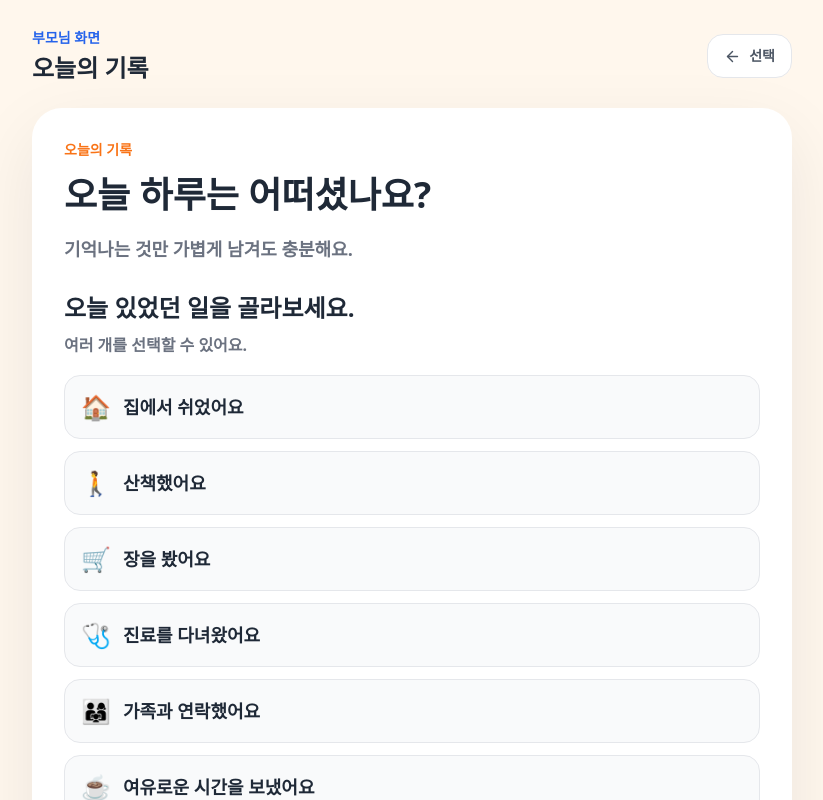
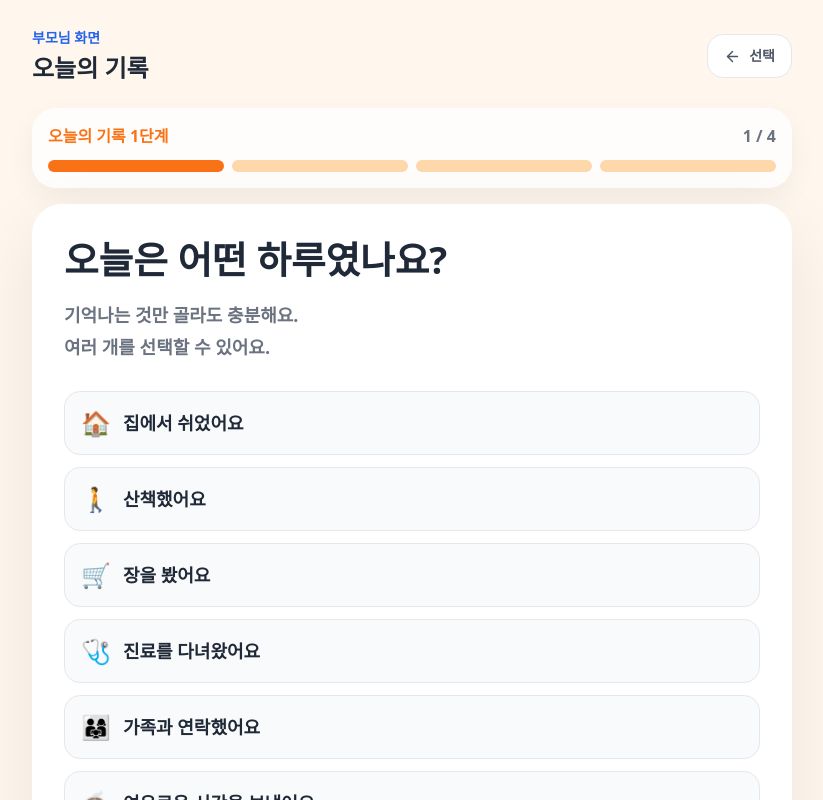
Before and after one commit to hotoksusu/Thinking-of-You, a Next.js app: page /app in a window 1280 px wide. Both pictures are taken after a click on the button "부모님 화면 보기". Shown: the top 800 px of the page, without its empty margins (228-1051 px from the left). Built offline with nearby package versions, Linux system fonts and the light colour scheme; a web font is replaced by a local one.

Commit message:
Convert parent record flow to steps

```diff
--- a/src/components/user-mode.tsx
+++ b/src/components/user-mode.tsx
@@ -51,6 +51,8 @@ type TodayRecord = {
   activityTags?: SeniorActivity[];
   moodTag?: SeniorMood;
   note?: string;
+  viewedSupportMessage?: boolean;
+  completedTodayRecord?: boolean;
   createdAt: string;
 };
 
@@ -305,7 +307,7 @@ export function UserMode({ initialRegistered, initialRole }: { initialRegistered
   }
 
   if (experienceRole === "parent") {
-    return <ParentExperience encouragements={encouragements} onSaved={handleSaved} onBack={() => setExperienceRole(null)} />;
+    return <ParentExperience encouragements={encouragements} onSaved={handleSaved} onBack={() => setExperienceRole(null)} onViewFamily={() => setExperienceRole("family")} />;
   }
 
   return <FamilyExperience profile={profile} records={records} onSent={handleSent} onReset={resetService} onBack={() => setExperienceRole(null)} />;
@@ -403,18 +405,14 @@ function ExperienceHeader({ eyebrow, title, onBack }: { eyebrow: string; title:
   );
 }
 
-function ParentExperience({ encouragements, onSaved, onBack }: { encouragements: Encouragement[]; onSaved: (record: TodayRecord) => void; onBack: () => void }) {
+function ParentExperience({ encouragements, onSaved, onBack, onViewFamily }: { encouragements: Encouragement[]; onSaved: (record: TodayRecord) => void; onBack: () => void; onViewFamily: () => void }) {
   const encouragement = encouragements[0] ?? defaultEncouragement(defaultProfile);
 
   return (
     <main className="min-h-screen bg-[#FFF7ED] px-5 py-7 text-[#1F2937] sm:px-8">
       <div className="mx-auto w-full max-w-[760px]">
         <ExperienceHeader eyebrow="부모님 화면" title="오늘의 기록" onBack={onBack} />
-        <div className="grid gap-5">
-          <ParentTodayRecordCard onSaved={onSaved} />
-          <TodayEncouragementCard encouragement={encouragement} />
-          <WeeklyMemoryCard audience="parent" />
-        </div>
+        <ParentSteppedRecordExperience encouragement={encouragement} onSaved={onSaved} onViewFamily={onViewFamily} />
       </div>
     </main>
   );
@@ -501,6 +499,207 @@ function FamilyReportCard({ records }: { records: TodayRecord[] }) {
         {latestSummary ? <MiniSummary title="가장 최근 오늘의 기록" value={latestSummary} /> : null}
       </div>
     </SectionCard>
+  );
+}
+
+function ParentSteppedRecordExperience({ encouragement, onSaved, onViewFamily }: { encouragement: Encouragement; onSaved: (record: TodayRecord) => void; onViewFamily: () => void }) {
+  const [step, setStep] = useState(1);
+  const [selectedActivities, setSelectedActivities] = useState<SeniorActivity[]>([]);
+  const [selectedMood, setSelectedMood] = useState<SeniorMood | null>(null);
+  const [completed, setCompleted] = useState(false);
+
+  function toggleActivity(activity: SeniorActivity) {
+    setSelectedActivities((current) =>
+      current.includes(activity)
+        ? current.filter((item) => item !== activity)
+        : [...current, activity],
+    );
+  }
+
+  function completeRecord() {
+    const moodTag = selectedMood ?? "normal";
+    const record: TodayRecord = {
+      id: `record-${Date.now()}`,
+      moment: getSeniorMoodLabel(moodTag),
+      activity: selectedActivities.map(getSeniorActivityLabel).join(", "),
+      message: encouragement.message,
+      activityTags: selectedActivities,
+      moodTag,
+      note: "",
+      viewedSupportMessage: true,
+      completedTodayRecord: true,
+      createdAt: new Date().toISOString(),
+    };
+    const items = [record, ...readRecords()];
+    window.localStorage.setItem(recordsKey, JSON.stringify(items));
+    setCompleted(true);
+    onSaved(record);
+  }
+
+  if (completed) {
+    return (
+      <StepShell step={4}>
+        <section className="grid min-h-[62vh] content-center rounded-[30px] bg-white p-6 text-center shadow-[0_24px_70px_rgba(15,23,42,0.08)] sm:p-8">
+          <div className="mx-auto flex size-16 items-center justify-center rounded-full bg-[#F0FDF4] text-[#15803D]">
+            <Check size={32} aria-hidden />
+          </div>
+          <h2 className="mt-6 text-[2rem] font-black leading-tight">오늘의 기록이 남겨졌습니다.</h2>
+          <p className="mt-4 text-xl font-bold leading-8 text-[#166534]">가족에게 안심이 전해졌어요.</p>
+          <div className="mt-8 grid gap-3">
+            <button type="button" onClick={onViewFamily} className="min-h-16 w-full rounded-2xl bg-[#2563EB] px-5 text-xl font-black text-white shadow-[0_16px_34px_rgba(37,99,235,0.22)]">
+              가족 화면 살펴보기
+            </button>
+            <button
+              type="button"
+              onClick={() => {
+                setCompleted(false);
+                setStep(1);
+                setSelectedActivities([]);
+                setSelectedMood(null);
+              }}
+              className="min-h-16 w-full rounded-2xl border border-[#E5E7EB] bg-white px-5 text-xl font-black text-[#4B5563]"
+            >
+              홈으로 돌아가기
+            </button>
+          </div>
+        </section>
+      </StepShell>
+    );
+  }
+
+  return (
+    <StepShell step={step}>
+      {step === 1 ? (
+        <StepCard
+          title="오늘은 어떤 하루였나요?"
+          description={
+            <>
+              기억나는 것만 골라도 충분해요.
+              <br />
+              여러 개를 선택할 수 있어요.
+            </>
+          }
+          footer={
+            <>
+              <button type="button" onClick={() => setStep(2)} className="min-h-16 w-full rounded-2xl bg-[#F97316] px-5 text-xl font-black text-white shadow-[0_16px_34px_rgba(249,115,22,0.22)]">
+                다음
+              </button>
+              <p className="mt-3 text-center text-sm font-bold text-[#9CA3AF]">생각나는 것이 없어도 괜찮아요.</p>
+            </>
+          }
+        >
+          <div className="grid gap-3">
+            {seniorActivityOptions.map((option) => (
+              <SeniorChoiceButton
+                key={option.value}
+                selected={selectedActivities.includes(option.value)}
+                emoji={option.emoji}
+                label={option.label}
+                onClick={() => toggleActivity(option.value)}
+              />
+            ))}
+          </div>
+        </StepCard>
+      ) : null}
+
+      {step === 2 ? (
+        <StepCard
+          title="오늘 하루 느낌은 어땠나요?"
+          description="가장 가까운 하나만 골라주세요."
+          footer={
+            <button
+              type="button"
+              onClick={() => setStep(3)}
+              disabled={!selectedMood}
+              className="min-h-16 w-full rounded-2xl bg-[#F97316] px-5 text-xl font-black text-white shadow-[0_16px_34px_rgba(249,115,22,0.22)] disabled:bg-[#FDBA74] disabled:shadow-none"
+            >
+              다음
+            </button>
+          }
+        >
+          <div className="grid gap-3">
+            {seniorMoodOptions.map((option) => (
+              <SeniorChoiceButton
+                key={option.value}
+                selected={selectedMood === option.value}
+                emoji={option.emoji}
+                label={option.label}
+                onClick={() => setSelectedMood(option.value)}
+              />
+            ))}
+          </div>
+        </StepCard>
+      ) : null}
+
+      {step === 3 ? (
+        <StepCard
+          title="오늘의 응원이 도착했어요 ❤️"
+          description={
+            <>
+              답장하지 않아도 괜찮아요.
+              <br />
+              읽기만 해도 가족에게 마음이 전해져요.
+            </>
+          }
+          footer={
+            <button type="button" onClick={() => setStep(4)} className="min-h-16 w-full rounded-2xl bg-[#F97316] px-5 text-xl font-black text-white shadow-[0_16px_34px_rgba(249,115,22,0.22)]">
+              읽었어요
+            </button>
+          }
+        >
+          <div className="rounded-[26px] bg-[#FFF7ED] p-5">
+            <p className="text-lg font-black text-[#C2410C]">{encouragement.sender}이 보낸 응원</p>
+            <p className="mt-4 text-2xl font-black leading-9 text-[#1F2937]">{encouragement.message}</p>
+          </div>
+        </StepCard>
+      ) : null}
+
+      {step === 4 ? (
+        <StepCard
+          title="이번 주의 하루들"
+          description="하루하루가 잘 남겨지고 있어요."
+          footer={
+            <button type="button" onClick={completeRecord} className="min-h-16 w-full rounded-2xl bg-[#F97316] px-5 text-xl font-black text-white shadow-[0_16px_34px_rgba(249,115,22,0.22)]">
+              오늘의 기록 완료
+            </button>
+          }
+        >
+          <WeeklySummaryContent audience="parent" />
+        </StepCard>
+      ) : null}
+    </StepShell>
+  );
+}
+
+function StepShell({ step, children }: { step: number; children: ReactNode }) {
+  return (
+    <div>
+      <div className="mb-4 rounded-[24px] bg-white/80 p-4 shadow-[0_10px_28px_rgba(15,23,42,0.05)]">
+        <div className="flex items-center justify-between gap-4">
+          <p className="text-base font-black text-[#F97316]">오늘의 기록 {step}단계</p>
+          <p className="text-base font-black text-[#6B7280]">{step} / 4</p>
+        </div>
+        <div className="mt-3 grid grid-cols-4 gap-2" aria-hidden>
+          {[1, 2, 3, 4].map((item) => (
+            <span key={item} className={`h-3 rounded-full ${item <= step ? "bg-[#F97316]" : "bg-[#FED7AA]"}`} />
+          ))}
+        </div>
+      </div>
+      {children}
+    </div>
+  );
+}
+
+function StepCard({ title, description, children, footer }: { title: string; description: ReactNode; children: ReactNode; footer: ReactNode }) {
+  return (
+    <section className="grid min-h-[68vh] rounded-[30px] bg-white p-6 shadow-[0_24px_70px_rgba(15,23,42,0.08)] sm:p-8">
+      <div>
+        <h2 className="text-[2rem] font-black leading-tight sm:text-[2.35rem]">{title}</h2>
+        <p className="mt-4 text-lg font-semibold leading-8 text-[#6B7280]">{description}</p>
+      </div>
+      <div className="mt-7">{children}</div>
+      <div className="mt-8 self-end">{footer}</div>
+    </section>
   );
 }
 
@@ -1160,19 +1359,27 @@ function RecordCompleteCard({ record }: { record?: TodayRecord }) {
 }
 
 function WeeklyMemoryCard({ audience = "parent" }: { audience?: "parent" | "family" }) {
+  return (
+    <section className="rounded-[28px] bg-white p-6 shadow-[0_24px_70px_rgba(15,23,42,0.08)]">
+      <p className="text-sm font-black text-[#2563EB]">최근 7일 기준</p>
+      <h2 className="mt-3 text-2xl font-black leading-tight">{audience === "parent" ? "이번 주의 하루들" : "이번 주 안심 패턴"}</h2>
+      <WeeklySummaryContent audience={audience} />
+    </section>
+  );
+}
+
+function WeeklySummaryContent({ audience = "parent" }: { audience?: "parent" | "family" }) {
   const patternRows = [
     ["😊", "편안한 날 3일"],
     ["🏠", "집에서 쉰 날 4일"],
     ["🚶", "산책한 날 1일"],
-    ["☕", "휴식 기록 2회"],
+    ["☕", "여유로운 시간 2회"],
   ];
 
   return (
-    <section className="rounded-[28px] bg-white p-6 shadow-[0_24px_70px_rgba(15,23,42,0.08)]">
-      <p className="text-sm font-black text-[#2563EB]">최근 7일 기준</p>
-      <h2 className="mt-3 text-2xl font-black leading-tight">이번 주 안심 패턴</h2>
+    <>
       <p className="mt-3 text-lg font-black leading-8 text-[#1F2937]">
-        평범하고 안정적인 하루가 많았어요.
+        이번 주는 평범하고 편안한 하루가 많았어요.
       </p>
       <div className="mt-5 grid gap-3 sm:grid-cols-2">
         {patternRows.map(([emoji, label]) => (
@@ -1192,7 +1399,7 @@ function WeeklyMemoryCard({ audience = "parent" }: { audience?: "parent" | "fami
             : "AI가 이번 주 기록 흐름을 살펴봤어요. 특별히 걱정할 변화는 보이지 않습니다."}
         </p>
       </div>
-    </section>
+    </>
   );
 }
 
```
